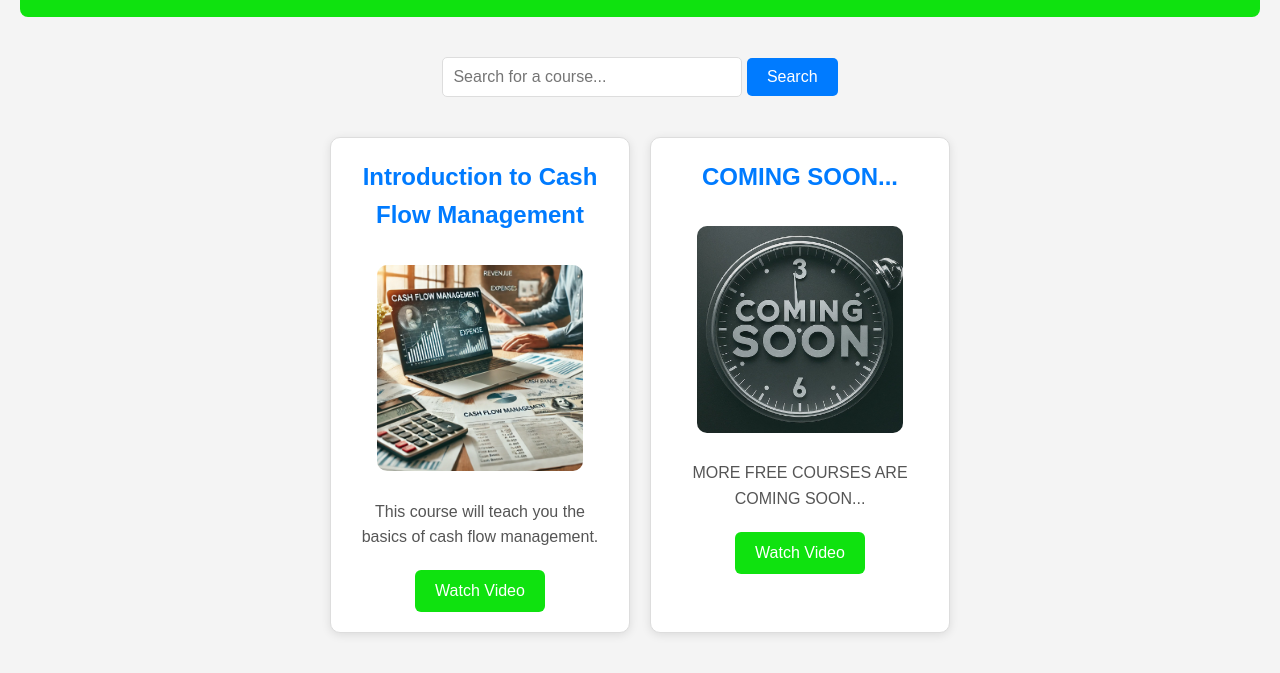
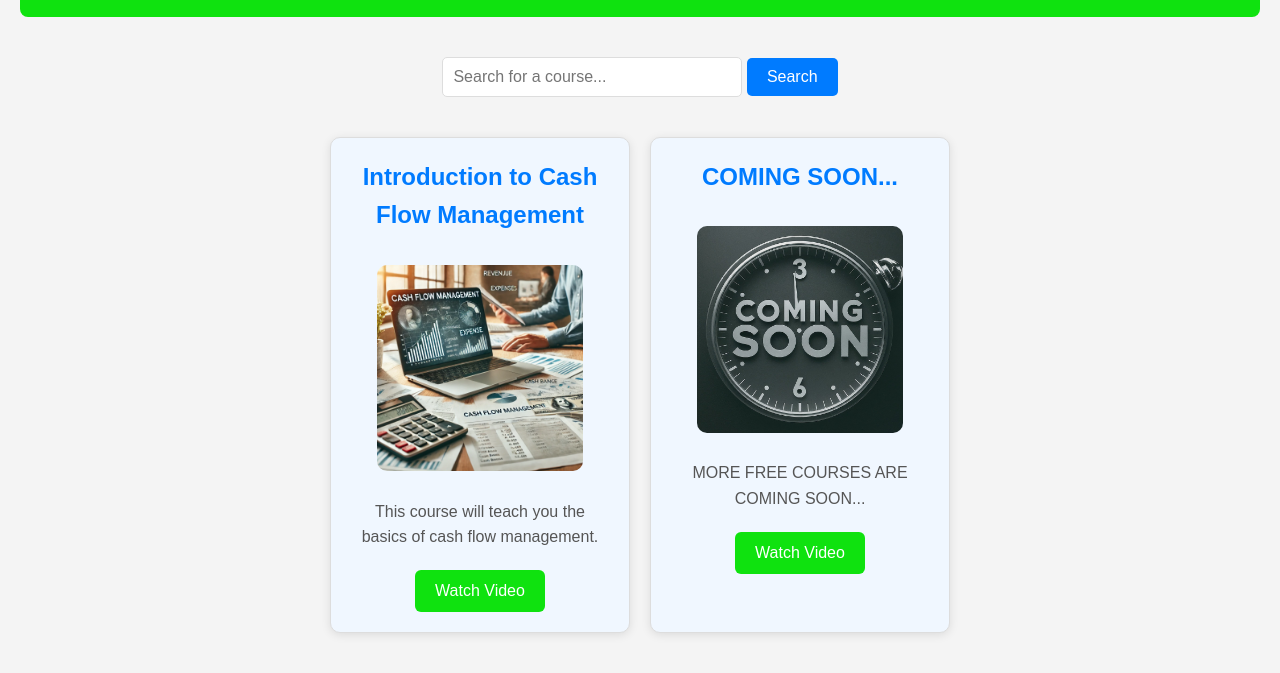
Before and after one commit to CONNEXGROW/CONNEXGROW-COURSE1, a plain HTML site: page index.html in a window 1280 px wide. Shown: the part 107-780 px from the top of the page. Drawn offline with Linux system fonts and the light colour scheme.

Commit message:
Update index.html

```diff
--- a/index.html
+++ b/index.html
@@ -43,7 +43,7 @@
     }
 
     .course {
-      background-color: #fff;
+      background-color: #F0F7FF;
       border: 1px solid #ddd;
       padding: 20px;
       margin: 20px 0;
```
